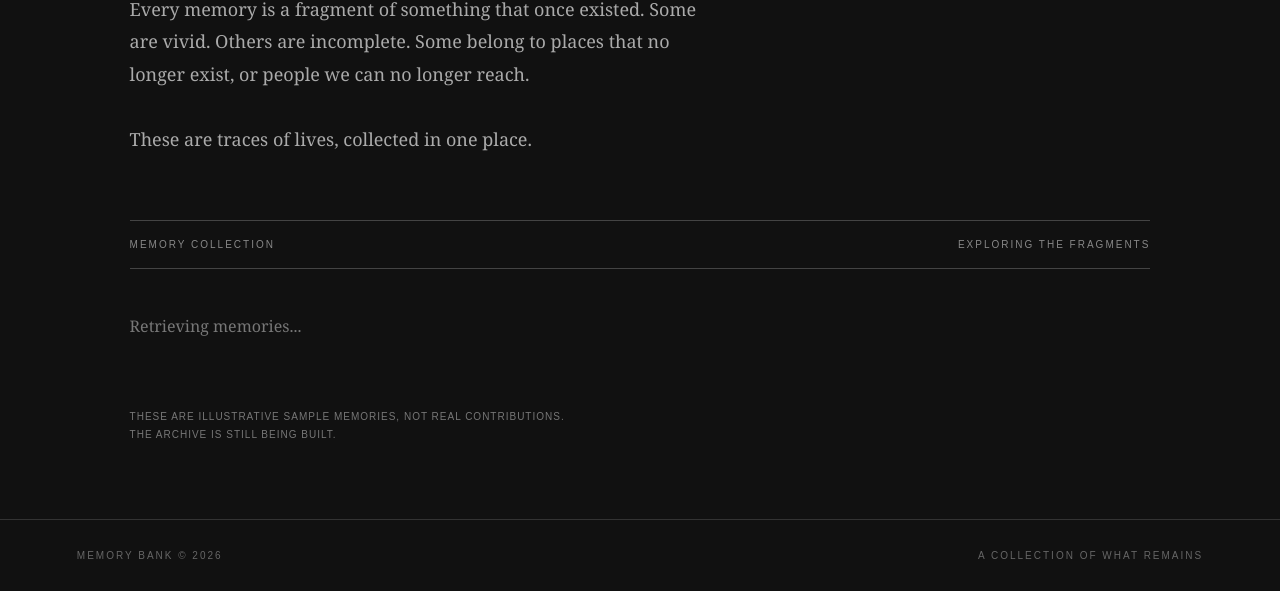
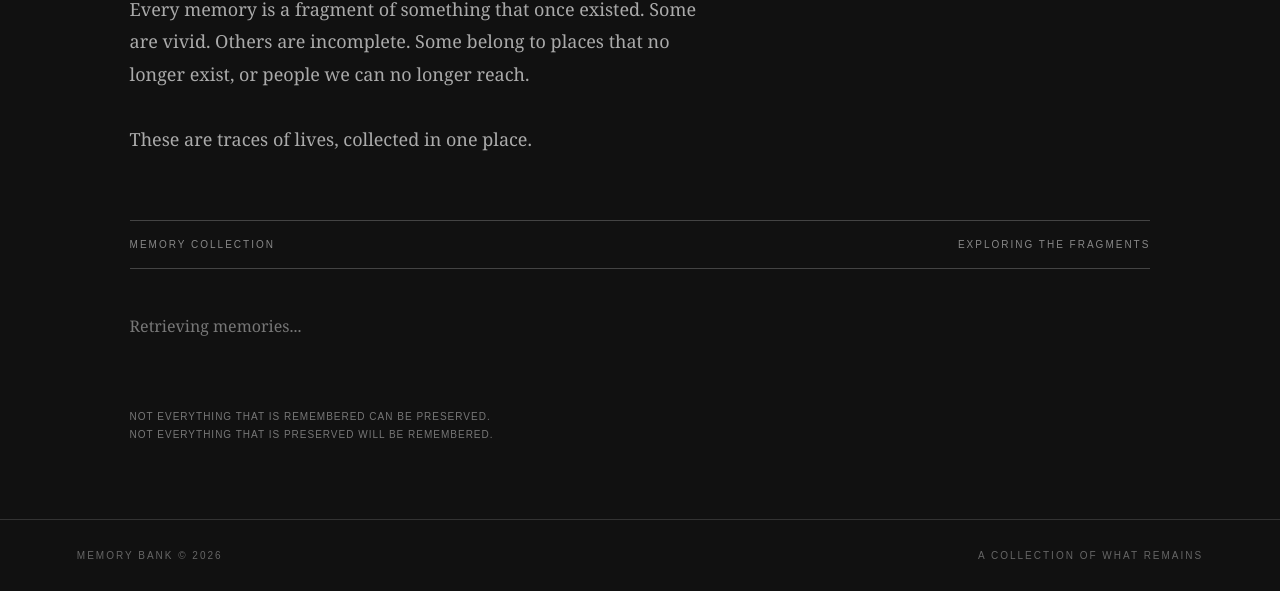
Before and after one commit to jongran78/create-memory-bank, a plain HTML site: page archive.html in a window 1280 px wide. Shown: the part 348-939 px from the top of the page. Drawn offline with Linux system fonts and the light colour scheme; a script that the page names is missing.

Commit message:
Update archive.html

```diff
--- a/archive.html
+++ b/archive.html
@@ -217,11 +217,11 @@ footer {
   <p style="color:#777;">Retrieving memories...</p>
 </section>
 
-  <div class="sample-note">
-    THESE ARE ILLUSTRATIVE SAMPLE MEMORIES, NOT REAL CONTRIBUTIONS.
-    <br>
-    THE ARCHIVE IS STILL BEING BUILT.
-  </div>
+<div class="sample-note">
+  NOT EVERYTHING THAT IS REMEMBERED CAN BE PRESERVED.
+  <br>
+  NOT EVERYTHING THAT IS PRESERVED WILL BE REMEMBERED.
+</div>
 
 </main>
 
```
